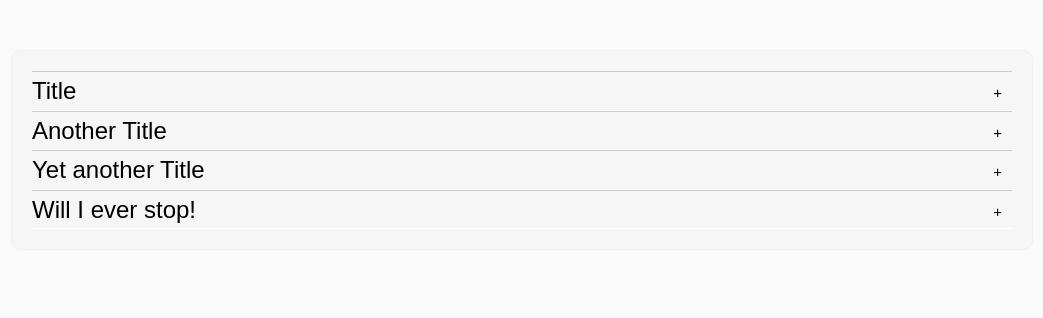
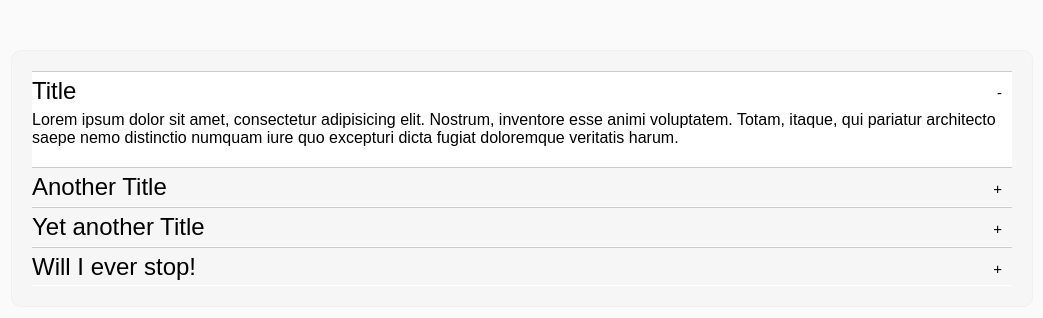
Before and after one commit to xposedbones/collapse.me, a plain HTML site: page demo/index.html in a window 1280 px wide. Shown: the whole page, without its empty margins (118-1161 px from the left). Drawn offline with nearby package versions, Linux system fonts and the light colour scheme.

Commit message:
New option
If an article has the class Expanded, it will be opened when the page
loads!

```diff
--- a/demo/index.html
+++ b/demo/index.html
@@ -10,7 +10,7 @@
 </head>
 <body>
 	<section class="collapse">
-		<article>
+		<article class="expanded">
 			<h2>Title</h2>
 			<div class="content"><p>Lorem ipsum dolor sit amet, consectetur adipisicing elit. Nostrum, inventore esse animi voluptatem. Totam, itaque, qui pariatur architecto saepe nemo distinctio numquam iure quo excepturi dicta fugiat doloremque veritatis harum.</p></div>
 		</article>
--- a/source/js/collapse.me.js
+++ b/source/js/collapse.me.js
@@ -34,10 +34,20 @@
 
         article.addClass("collapse-item");
         article.each(function(){
+          if($(this).hasClass("expanded")){
+            $(this).append("<span class='collapse-icon collapse-cursor'>"+options['closeText']+"</span>");
+          }else{
             $(this).append("<span class='collapse-icon collapse-cursor'>"+options['openText']+"</span>");
+          }
         });
 
-        content.css('display','none');
+        //content.css('display','none');
+        content.each(function(){
+          if(!$(this).parent().hasClass("expanded")){
+            console.log($(this).parent());
+            $(this).css("display", "none");
+          }
+        });
         content.addClass("collapse-content");
 
         if(options['addCSS']){
```
